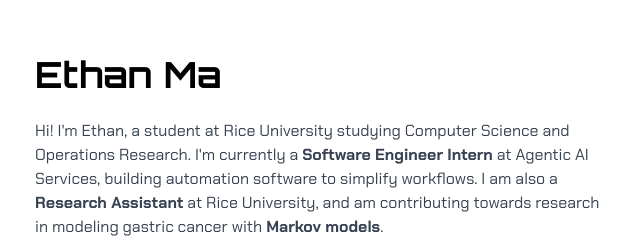
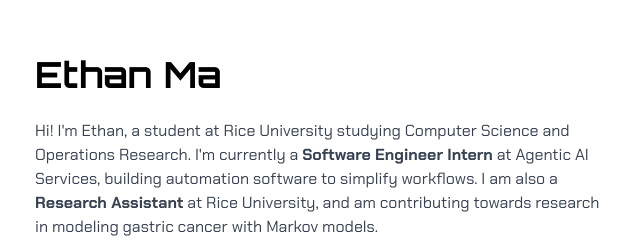
Before and after one commit to ethannma/personal-website, a plain HTML site: page index.html in a window 1280 px wide. Shown: the part 125-377 px from the top of the page, 317-957 px from the left. Drawn offline with nearby package versions, Linux system fonts and the light colour scheme.

Commit message:
updated description

```diff
--- a/index.html
+++ b/index.html
@@ -23,7 +23,7 @@
             <!-- Curated Introductory Paragraphs -->
             <div class="main-text text-sm md:text-base text-gray-700 space-y-4">
                 <p>
-                    Hi! I'm Ethan, a student at Rice University studying Computer Science and Operations Research. I'm currently a <strong>Software Engineer Intern</strong> at Agentic AI Services, building automation software to simplify workflows. I am also a <strong>Research Assistant</strong> at Rice University, and am contributing towards research in modeling gastric cancer with <strong>Markov models</strong>.
+                    Hi! I'm Ethan, a student at Rice University studying Computer Science and Operations Research. I'm currently a <strong>Software Engineer Intern</strong> at Agentic AI Services, building automation software to simplify workflows. I am also a <strong>Research Assistant</strong> at Rice University, and am contributing towards research in modeling gastric cancer with Markov models.
                 </p>
                 <p>
                     My interests lie with building impactful projects and researching novel topics. My most recent projects are <a href="https://github.com/KhangHo10/Cardvantage" target="_blank" rel="noopener noreferrer">Cardvantage</a>, a tool for finding the best credit card rewards while shopping online, and <a href="https://github.com/ethannma/Data_Science_and_Machine_Learning" target="_blank" rel="noopener noreferrer">Data Science and Machine Learning</a>, a demonstration and exploration into applying 12 machine learning algorithms towards sport analytics, music genre categorization, and more.
```
